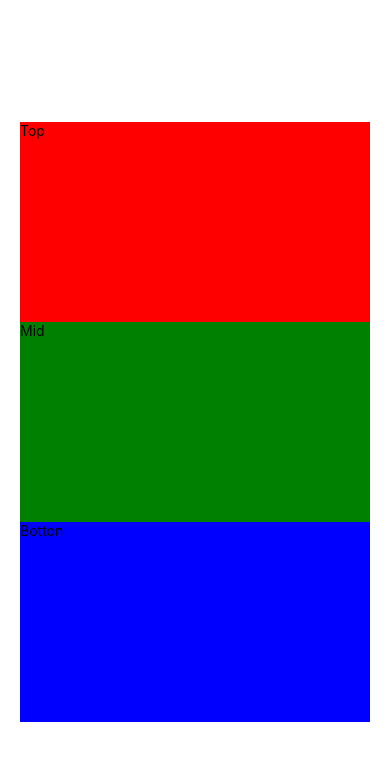
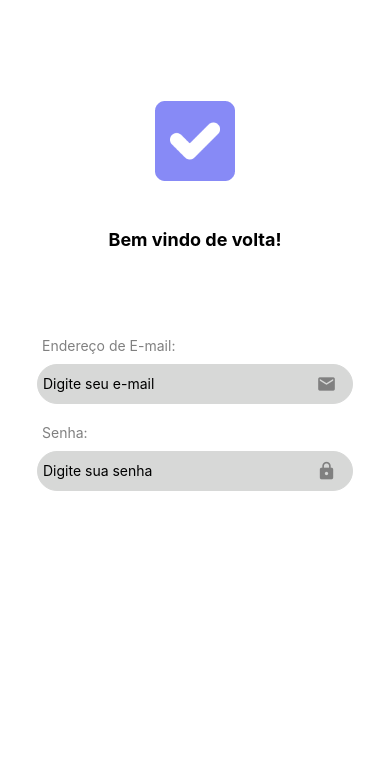
Before and after one commit to PaPaPaPa-forever/ReactNative-App, a React Native app: screen / in a window 390 px wide. Shown: the top 760 px of the page. Built offline with nearby package versions, Linux system fonts and the light colour scheme.

Commit message:
colocando icones, baixando biblioteca dos icones e arrumando o input e a estilização.

```diff
--- a/package.json
+++ b/package.json
@@ -9,6 +9,7 @@
     "web": "expo start --web"
   },
   "dependencies": {
+    "@react-native-vector-icons/ionicons": "12.3.0",
     "expo": "~53.0.20",
     "expo-status-bar": "~2.2.3",
     "react": "19.0.0",
--- /dev/null
+++ b/src/@types/png.d.ts
@@ -0,0 +1 @@
+declare module '*.png'
--- /dev/null
+++ b/src/global/themes.tsx
@@ -0,0 +1,9 @@
+export const themas = {
+    colors: {
+        primary: '#878af6',
+        secondary: '#ffffff',
+        lightGray: '#d7d8d7',
+        gray: 'gray',
+        bgScreen: '#f1f7fa'
+    }
+}
--- a/src/pages/login/index.tsx
+++ b/src/pages/login/index.tsx
@@ -1,19 +1,55 @@
 import React from "react";
-import { Text, View } from "react-native";
+import { Text, View, Image, TextInput } from "react-native";
 import { style } from "./style";
+import Logo from "../../assets/logo.png";
+import { themas } from "../../global/themes";
+import { MaterialIcons } from '@expo/vector-icons';
 
-export default function login() {
+export default function Login() {
     return (
-        < View style={style.container}>
+        <View style={style.container}>
             <View style={style.boxTop}>
-                <Text>Top</Text>
+                <Image
+                    source={Logo}
+                    style={style.logo}
+                    resizeMode="contain"
+                />
+                <Text style={style.text}>Bem vindo de volta!</Text>
             </View>
+
             <View style={style.boxMid}>
-                <Text>Mid</Text>
+                <Text style={style.titleInput}>Endereço de E-mail:</Text>
+                <View style={style.boxInput}>
+                    <TextInput
+                        style={style.input}
+                        placeholder="Digite seu e-mail"
+                        keyboardType="email-address"
+                    />
+                    <MaterialIcons
+                        name="email"
+                        size={20}
+                        color={themas.colors.gray}
+                    />
+                </View>
+
+                <Text style={style.titleInput}>Senha:</Text>
+                <View style={style.boxInput}>
+                    <TextInput
+                        style={style.input}
+                        placeholder="Digite sua senha"
+                        secureTextEntry
+                    />
+                    <MaterialIcons
+                        name="lock"
+                        size={20}
+                        color={themas.colors.gray}
+                    />
+                </View>
             </View>
-            <View style = {style.boxBotton}>
-                <Text>Botton</Text>
+
+            <View style={style.boxBotton}>
+                {/* Botões ou outras ações */}
             </View>
         </View>
-    )
+    );
 }
--- a/src/pages/login/style.ts
+++ b/src/pages/login/style.ts
@@ -1,25 +1,56 @@
-import { StyleSheet } from "react-native";
+import { StyleSheet, Dimensions } from "react-native";
+import { themas } from "../../global/themes";
 
 export const style = StyleSheet.create({
     container: {
         flex: 1,
         alignItems: 'center',
         justifyContent: 'center',
-        padding: 20
     },
     boxTop: {
-        height: 200,
-        width: "100%",
-        backgroundColor: 'red'
+        height: Dimensions.get('window').height / 3,
+        width: '100%',
+        alignItems: 'center',
+        justifyContent: 'center',
     },
     boxMid: {
-        height: 200,
-        width: "100%",
-        backgroundColor: 'green'
+        height: Dimensions.get('window').height / 4,
+        width: '100%',
+        paddingHorizontal: 37,
     },
     boxBotton: {
-        height: 200,
-        width: "100%",
-        backgroundColor: 'blue'
-    }
-})
+        height: Dimensions.get('window').height / 3,
+        width: '100%',
+    },
+    logo: {
+        width: 80,
+        height: 80,
+    },
+    text: {
+        fontWeight: 'bold',
+        marginTop: 48,
+        fontSize: 18,
+    },
+    titleInput: {
+        marginLeft: 5,
+        color: themas.colors.gray,
+        marginTop: 20,
+    },
+    boxInput: {
+        width: '100%',
+        height: 40,
+        borderWidth: 1,
+        borderRadius: 40,
+        marginTop: 10,
+        flexDirection: 'row',
+        alignItems: 'center', // ✅ Corrigido aqui
+        paddingHorizontal: 5,
+        backgroundColor: themas.colors.lightGray,
+        borderColor: themas.colors.lightGray,
+    },
+    input: {
+        height: '100%',
+        width: '90%',
+        borderRadius: 40,
+    },
+});
```
